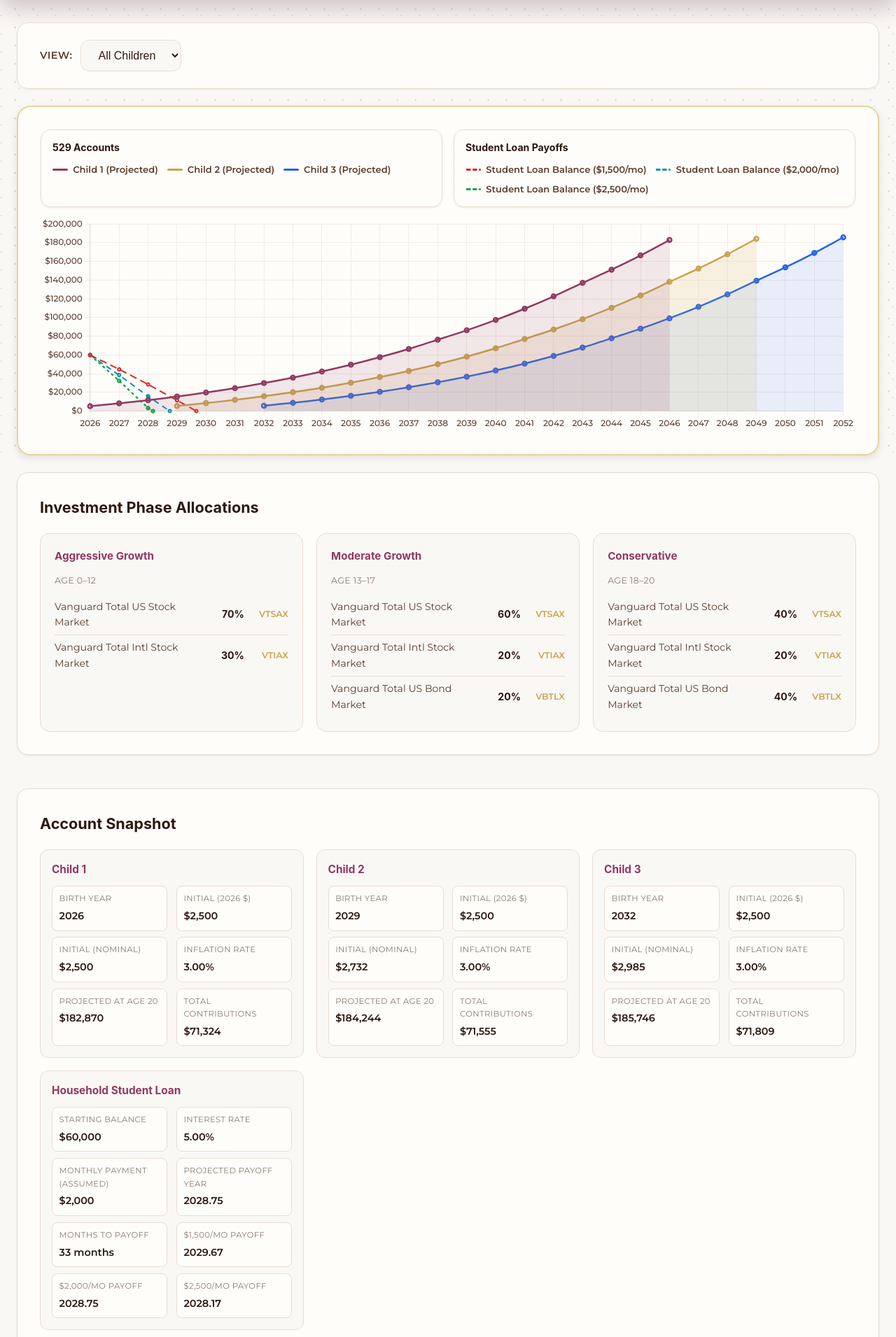
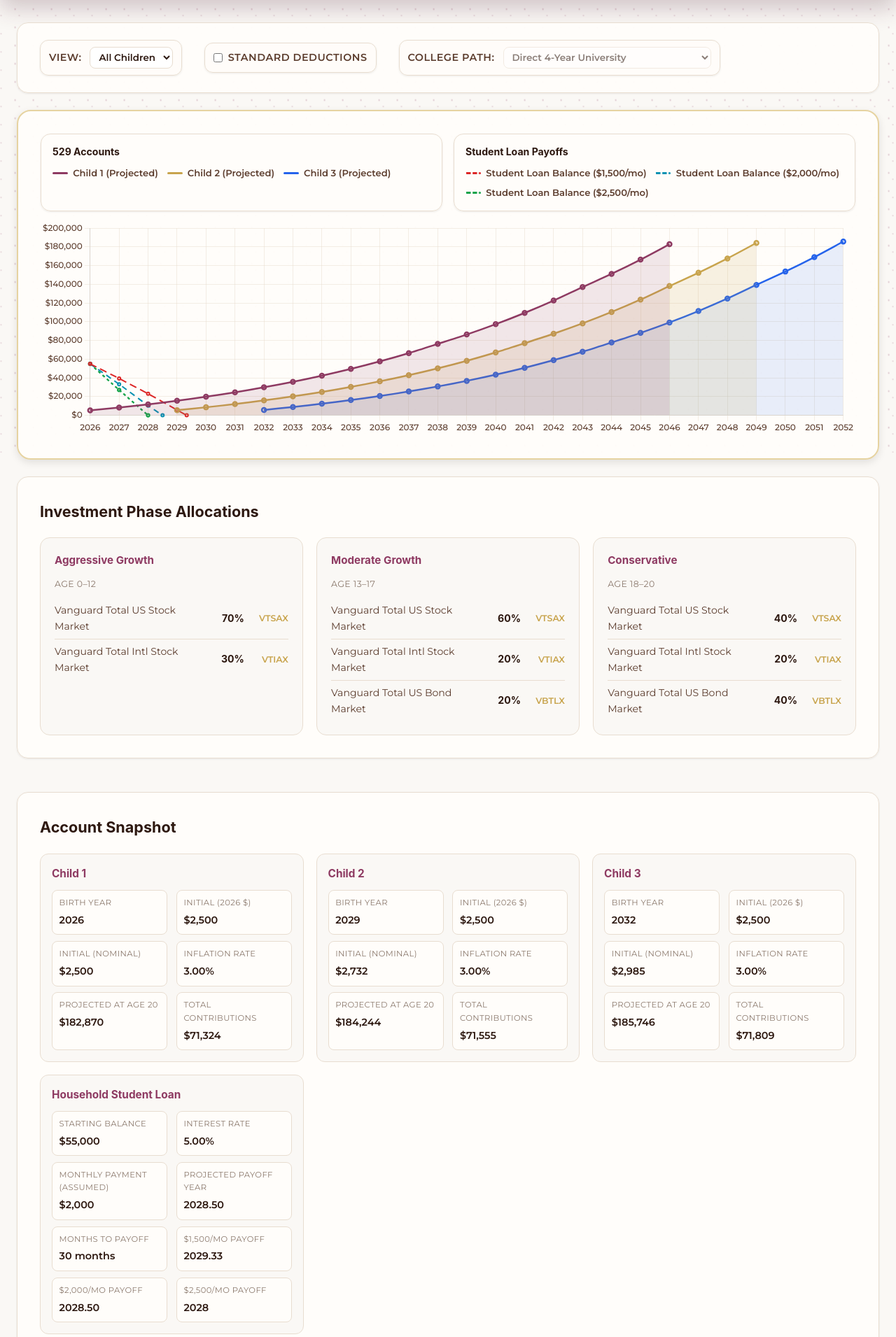
Before and after one commit to sguthrie107/education-calculator, a FastAPI app: page / in a window 1280 px wide. Shown: the part 147-2058 px from the top of the page at 70% size. Run offline with FastAPI, Linux system fonts and the light colour scheme; some web fonts are replaced.

Commit message:
feat: add education standard deduction scenarios and dashboard controls

```diff
--- a/app/services/comparison.py
+++ b/app/services/comparison.py
@@ -4,6 +4,8 @@ from sqlalchemy.orm import Session
 from ..models import Child, Account529, ActualBalance
 from .projection import get_child_projection, get_all_projections
 from .loans import build_household_student_loan_projection
+from .education_withdrawals import build_child_withdrawal_scenarios
+from lib.calculator import get_child_config
 
 
 def get_comparison_data(child_name: str, db: Session, base_year: int = 2026) -> dict:
@@ -19,6 +21,13 @@ def get_comparison_data(child_name: str, db: Session, base_year: int = 2026) ->
         }
     """
     projection = get_child_projection(child_name, base_year=base_year)
+    child_config = get_child_config(child_name)
+    withdrawal_scenarios = build_child_withdrawal_scenarios(
+        child_config=child_config,
+        projected_rows=projection.get("projected", []),
+        base_year=base_year,
+        covered_ratio=0.9,
+    )
 
     # Fetch actual balances from DB
     actual_by_year = {}
@@ -76,6 +85,7 @@ def get_comparison_data(child_name: str, db: Session, base_year: int = 2026) ->
         "initial_investment_2026": projection.get("initial_investment_2026", 2500.0),
         "initial_investment_nominal": projection.get("initial_investment_nominal", 2500.0),
         "projected": projection["projected"],
+        "withdrawal_scenarios": withdrawal_scenarios,
         "actual": actual_list,
         "deltas": deltas,
     }
--- a/app/services/loans.py
+++ b/app/services/loans.py
@@ -64,11 +64,11 @@ def build_household_student_loan_projection(base_year: int = 2026) -> dict:
     """Build family student loan payoff scenarios.
 
     Assumptions:
-    - Starting principal: $60,000
+    - Starting principal: $55,000
     - APR: 5%
     - Total monthly payment scenarios: $1,500, $2,000, $2,500
     """
-    principal = 60000.0
+    principal = 55000.0
     annual_interest_rate = 0.05
     assumed_total_monthly_payment = 2000.0
     scenario_payment_levels = [1500.0, 2000.0, 2500.0]
--- a/app/static/css/dashboard.css
+++ b/app/static/css/dashboard.css
@@ -161,6 +161,59 @@ body > * {
     padding: 0 24px;
 }
 
+.dashboard-controls {
+    max-width: 1400px;
+    margin: 0 auto 1rem auto;
+    display: flex;
+    flex-wrap: wrap;
+    gap: 0.8rem 1rem;
+    align-items: center;
+}
+
+.control-group {
+    display: flex;
+    align-items: center;
+    gap: 0.55rem;
+    background: var(--surface);
+    border: 1px solid var(--border);
+    border-radius: 12px;
+    padding: 0.55rem 0.75rem;
+    box-shadow: var(--shadow-sm);
+}
+
+.control-group label {
+    font-size: 0.84rem;
+    font-weight: 700;
+    color: var(--text-secondary);
+}
+
+.control-group select {
+    border: 1px solid var(--border);
+    border-radius: 8px;
+    background: #fff;
+    color: var(--text-primary);
+    font-family: inherit;
+    font-weight: 600;
+    font-size: 0.84rem;
+    padding: 0.35rem 0.5rem;
+}
+
+.control-group select:disabled {
+    opacity: 0.55;
+    cursor: not-allowed;
+}
+
+.toggle-inline {
+    display: inline-flex;
+    align-items: center;
+    gap: 0.45rem;
+    cursor: pointer;
+}
+
+.toggle-inline input[type="checkbox"] {
+    accent-color: var(--primary-color);
+}
+
 /* ── Header ─────────────────────────────────────────────────── */
 header {
     position: relative;
@@ -249,6 +302,10 @@ header p {
     display: flex;
     flex-direction: column;
     gap: 0.9rem;
+}
+
+.snapshot-card-funding {
+    border: 1px solid rgba(142, 58, 98, 0.22);
 }
 
 .chart-canvas-wrap {
--- a/app/static/js/chart.js
+++ b/app/static/js/chart.js
@@ -4,6 +4,8 @@ let chartInstance = null;
 let allChildrenData = [];
 let householdLoanData = null;
 const collapsedChildSections = new Set();
+let deductionModeEnabled = false;
+let deductionPathKey = 'direct_4yr';
 
 if (window.Chart) {
     Chart.defaults.font.family = 'Montserrat, -apple-system, BlinkMacSystemFont, "Segoe UI", Roboto, "Helvetica Neue", Arial, sans-serif';
@@ -113,6 +115,33 @@ function renderAllChildrenChart(childrenData, householdLoanProjection = null) {
                 showLine: false,
                 spanGaps: false,
             });
+        }
+
+        if (deductionModeEnabled) {
+            const scenarios = child.withdrawal_scenarios?.scenarios || {};
+            const selectedScenario = scenarios[deductionPathKey];
+            if (selectedScenario && Array.isArray(selectedScenario.balance_timeline)) {
+                const withdrawalPoints = selectedScenario.balance_timeline.map((point) => ({
+                    x: Number(point.year),
+                    y: Number(point.balance),
+                }));
+                withdrawalPoints.forEach(point => allXValues.push(point.x));
+
+                datasets.push({
+                    label: child.child_name + ' (After Withdrawals)',
+                    data: withdrawalPoints,
+                    datasetType: 'education',
+                    borderColor: color.actual,
+                    backgroundColor: 'rgba(0, 0, 0, 0)',
+                    borderWidth: 2.6,
+                    borderDash: [7, 5],
+                    fill: false,
+                    tension: 0.15,
+                    pointRadius: 3,
+                    pointHoverRadius: 6,
+                    spanGaps: false,
+                });
+            }
         }
     });
 
@@ -250,6 +279,7 @@ function onChildSelectionChange() {
                 renderAllChildrenChart(data.children, householdLoanData);
                 renderPhaseCards(data.children);
                 renderSnapshotCards(data.children, householdLoanData);
+                renderFundingBreakdown(data.children);
                 renderAllDeltaTables(data.children);
             });
     } else {
@@ -260,9 +290,66 @@ function onChildSelectionChange() {
                 renderSingleChildChart(data, householdLoanData);
                 renderPhaseCards([data]);
                 renderSnapshotCards([data], householdLoanData);
+                renderFundingBreakdown([data]);
                 renderAllDeltaTables([data]);
             });
     }
+}
+
+function onDeductionToggleChange() {
+    const toggle = document.getElementById('deductionToggle');
+    const pathSelect = document.getElementById('deductionPathSelect');
+    deductionModeEnabled = Boolean(toggle?.checked);
+    if (pathSelect) pathSelect.disabled = !deductionModeEnabled;
+    renderAllChildrenChart(allChildrenData, householdLoanData);
+    renderFundingBreakdown(allChildrenData);
+}
+
+function onDeductionPathChange() {
+    const pathSelect = document.getElementById('deductionPathSelect');
+    deductionPathKey = pathSelect?.value || 'direct_4yr';
+    renderAllChildrenChart(allChildrenData, householdLoanData);
+    renderFundingBreakdown(allChildrenData);
+}
+
+function renderFundingBreakdown(childrenData) {
+    const container = document.getElementById('fundingBreakdownCards');
+    if (!container) return;
+
+    if (!childrenData || !childrenData.length) {
+        container.innerHTML = '<p class="loading">No funding breakdown available</p>';
+        return;
+    }
+
+    const percent = (value) => `${Number(value || 0).toFixed(1)}%`;
+
+    const cardHtml = childrenData.map((child) => {
+        const scenarios = child.withdrawal_scenarios?.scenarios || {};
+        const direct = scenarios.direct_4yr?.summary;
+        const blended = scenarios.blended_2plus2?.summary;
+
+        const scenarioRow = (title, summary) => {
+            if (!summary) {
+                return `<div class="snapshot-item"><span class="snapshot-label">${title}</span><span class="snapshot-value">N/A</span></div>`;
+            }
+            return `
+                <div class="snapshot-item"><span class="snapshot-label">${title} Paid by 529</span><span class="snapshot-value">${fmt(summary.paid_by_529 || 0)} (${percent(summary.percent_paid_by_529)})</span></div>
+                <div class="snapshot-item"><span class="snapshot-label">${title} Remaining</span><span class="snapshot-value">${fmt(summary.remaining_cost || 0)}</span></div>
+            `;
+        };
+
+        return `
+            <div class="snapshot-card snapshot-card-funding">
+                <h3>${child.child_name}</h3>
+                <div class="snapshot-grid">
+                    ${scenarioRow('Direct 4-Year', direct)}
+                    ${scenarioRow('2+2 Blended', blended)}
+                </div>
+            </div>
+        `;
+    }).join('');
+
+    container.innerHTML = cardHtml;
 }
 
 // ── Phase allocation cards ─────────────────────────────────────
@@ -625,8 +712,11 @@ window.renderSingleChildChart = renderSingleChildChart;
 window.onChildSelectionChange = onChildSelectionChange;
 window.renderPhaseCards = renderPhaseCards;
 window.renderSnapshotCards = renderSnapshotCards;
+window.renderFundingBreakdown = renderFundingBreakdown;
 window.renderAllDeltaTables = renderAllDeltaTables;
 window.toggleChildDeltaBlock = toggleChildDeltaBlock;
+window.onDeductionToggleChange = onDeductionToggleChange;
+window.onDeductionPathChange = onDeductionPathChange;
 window.showBalanceForm = showBalanceForm;
 window.hideBalanceForm = hideBalanceForm;
 window.submitBalance = submitBalance;
--- a/app/templates/dashboard.html
+++ b/app/templates/dashboard.html
@@ -15,6 +15,19 @@
                 <option value="{{ child }}">{{ child }}</option>
                 {% endfor %}
             {% endif %}
+        </select>
+    </div>
+    <div class="control-group">
+        <label class="toggle-inline" for="deductionToggle">
+            <input type="checkbox" id="deductionToggle" onchange="onDeductionToggleChange()">
+            <span>Standard Deductions</span>
+        </label>
+    </div>
+    <div class="control-group">
+        <label for="deductionPathSelect">College Path:</label>
+        <select id="deductionPathSelect" onchange="onDeductionPathChange()" disabled>
+            <option value="direct_4yr" selected>Direct 4-Year University</option>
+            <option value="blended_2plus2">2-Year Community + 2-Year University</option>
         </select>
     </div>
 </div>
@@ -45,6 +58,11 @@
         <h2>Account Snapshot</h2>
         <div id="snapshotCards" class="snapshot-cards"></div>
     </div>
+</div>
+
+<div id="fundingBreakdownSection" class="snapshot-section">
+    <h2>Education Funding Breakdown</h2>
+    <div id="fundingBreakdownCards" class="snapshot-cards"></div>
 </div>
 
 <div id="deltaTable" class="delta-section">
@@ -149,6 +167,7 @@
             renderAllChildrenChart(initialData.children, initialData.household_loan || null);
             renderPhaseCards(initialData.children);
             renderSnapshotCards(initialData.children, initialData.household_loan || null);
+            renderFundingBreakdown(initialData.children);
             renderAllDeltaTables(initialData.children);
         } catch (error) {
             document.getElementById('deltaContent').innerHTML =
```
Also changed, not shown: app/services/education_withdrawals.py (added, +160 -0 lines).
